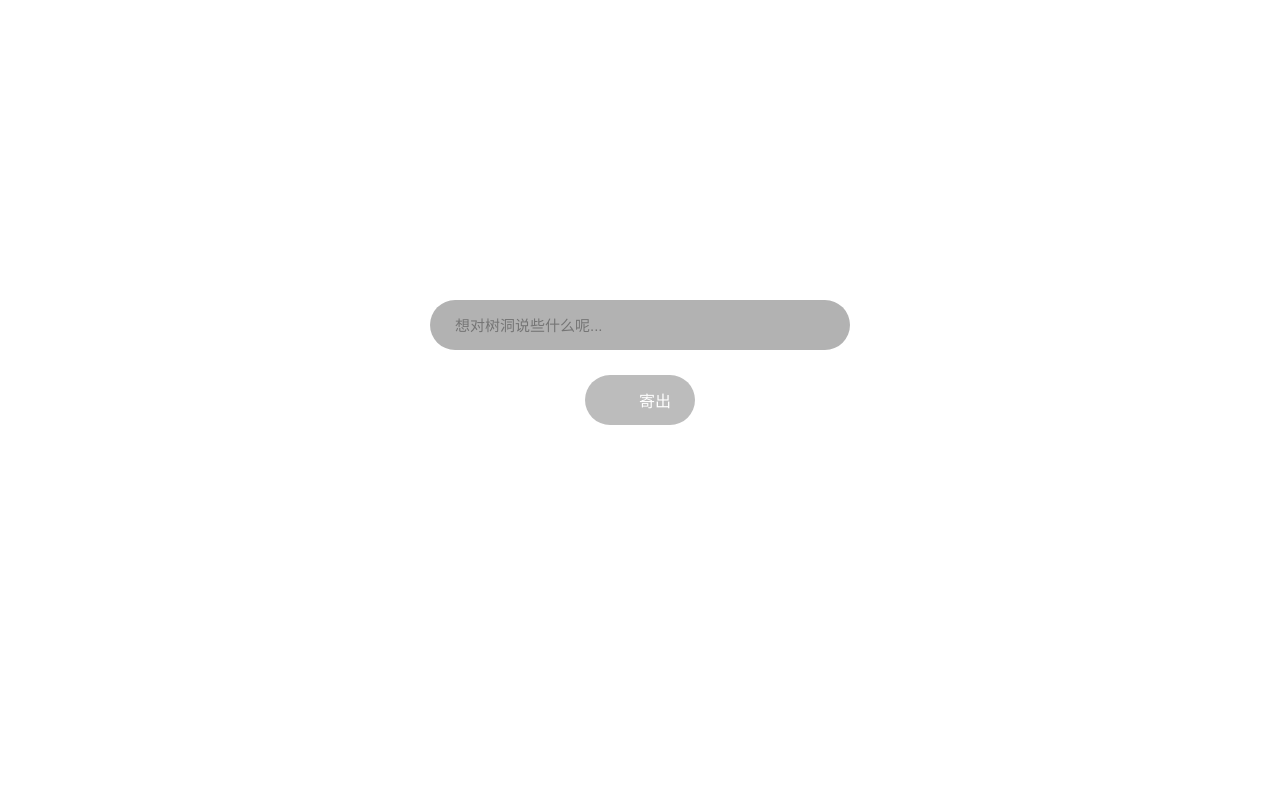
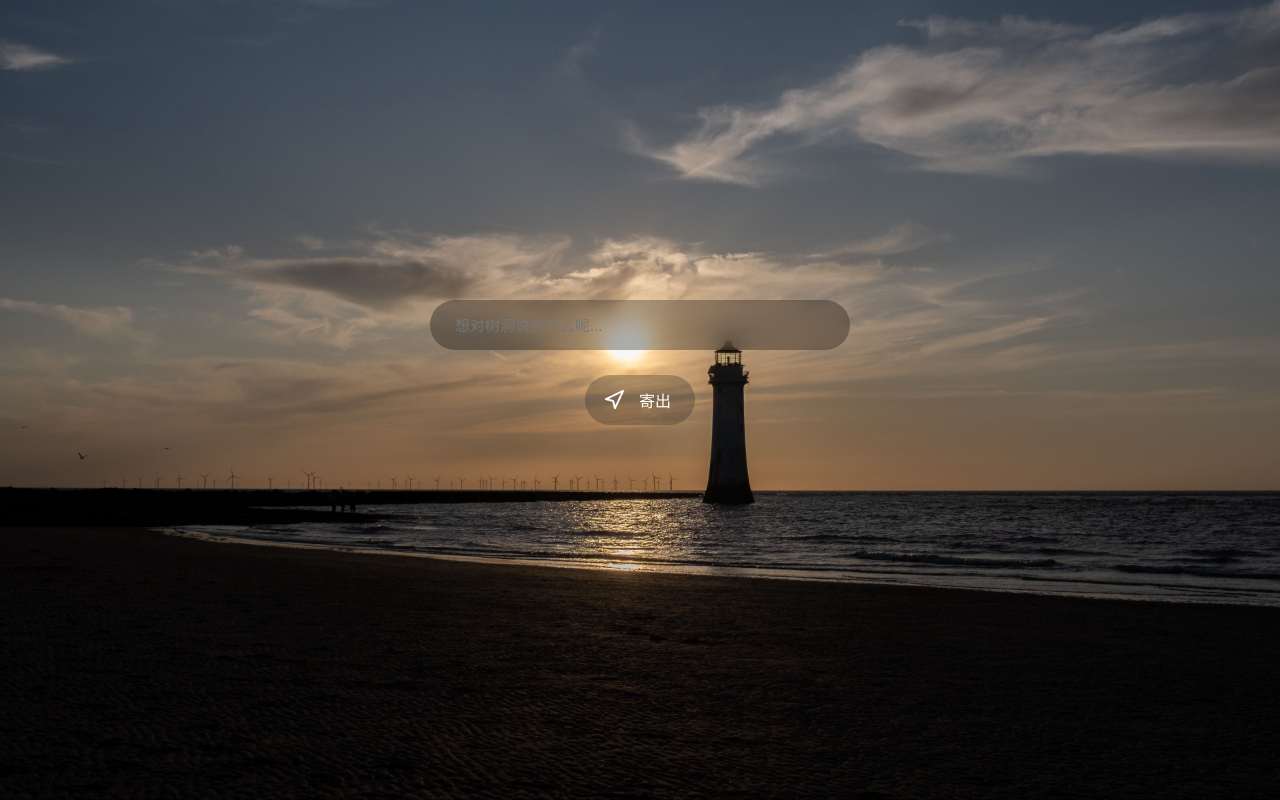
Before and after one commit to 2633916713/moka.github.io, a plain HTML site: page index.html in a window 1280 px wide. Drawn offline with Linux system fonts and the light colour scheme.

Commit message:
Update style.css

```diff
--- a/style.css
+++ b/style.css
@@ -19,7 +19,7 @@ html {
     left: 0;
     width: 100%;
     height: 100%;
-    background: url('./moka.github.io/bg.jpg');
+    background: url('/moka.github.io/bg.jpg');
     background-size: cover;
     background-position: center center;
     background-repeat: no-repeat;
@@ -78,7 +78,7 @@ button {
     background-color: rgb(57, 103, 201);
     transition: 200ms;
     position: relative;
-    background-image: url('./moka.github.io/send.png');
+    background-image: url('/moka.github.io/send.png');
     background-size: 22px;
     background-repeat: no-repeat;
     background-position: left 18px center;
```
